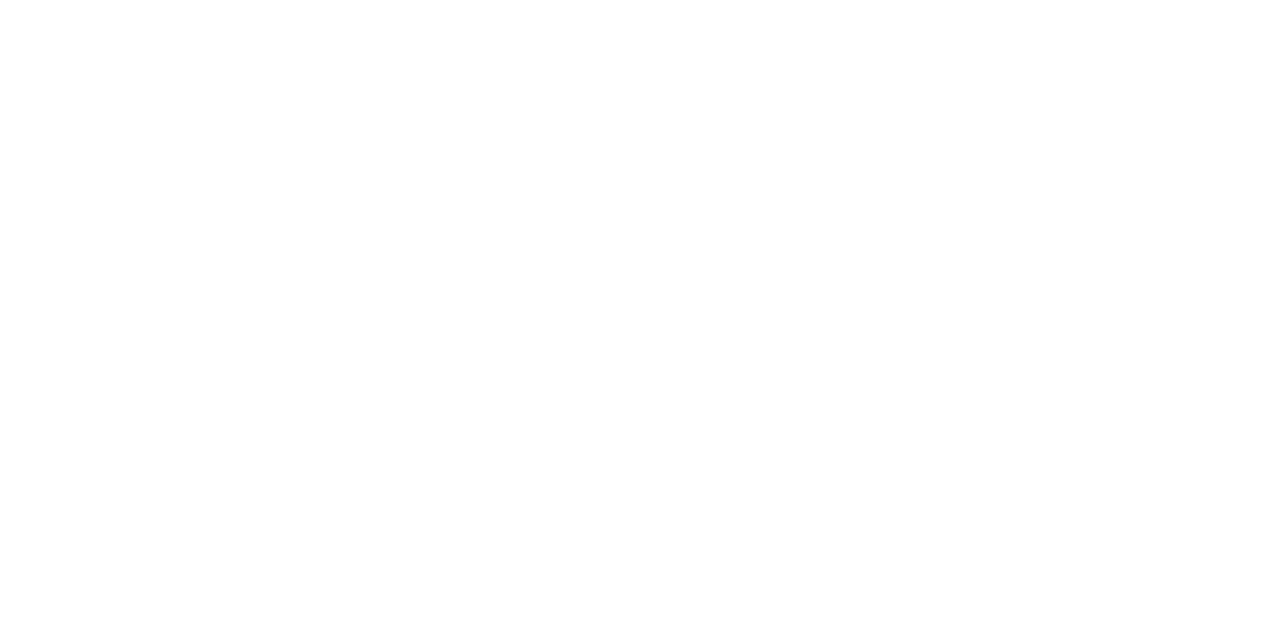
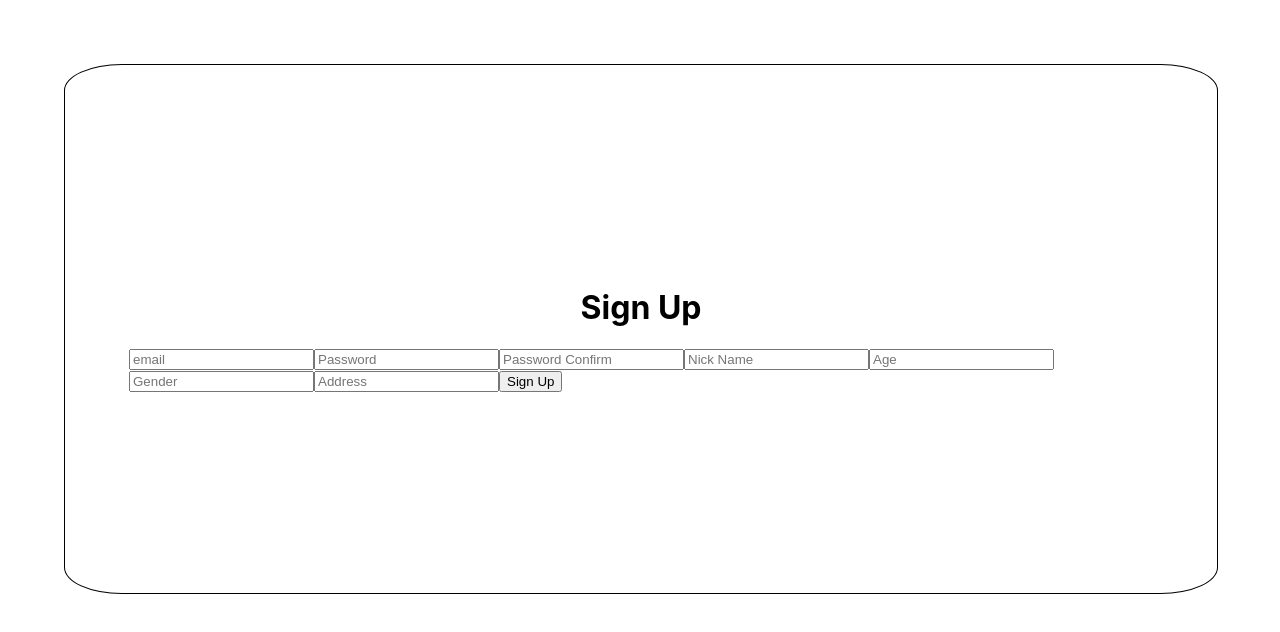
Before and after one commit to SproutFarmer/SproutFarmer, a React (Create React App) app in the folder FE/front/: page /user/signUp in a window 1280 px wide. Before the commit this address had no page. Shown: the top 632 px of the page. Built offline with nearby package versions, Linux system fonts and the light colour scheme.

Commit message:
[FE]feat: 회원가입 기본 형태 구현

```diff
--- a/FE/front/package.json
+++ b/FE/front/package.json
@@ -10,6 +10,7 @@
     "@types/node": "^17.0.45",
     "@types/react": "^18.3.6",
     "@types/react-dom": "^18.3.0",
+    "axios": "^1.7.7",
     "react": "^18.3.1",
     "react-dom": "^18.3.1",
     "react-router-dom": "^6.26.2",
--- a/FE/front/src/App.tsx
+++ b/FE/front/src/App.tsx
@@ -1,17 +1,23 @@
 import React from "react";
 import { BrowserRouter as Router, Route, Routes } from "react-router-dom";
 import Test from "./pages/test";
+import SignUp from "./pages/user/signUp";
 
 function Main() {
-  return <div>메인페이지</div>;
+  return (
+    <div>
+      <h1>main page</h1>
+    </div>
+  );
 }
 
 function App() {
   return (
     <Router>
       <Routes>
-        <Route path='/' element={<Main/>}/>
+        <Route path="/" element={<Main />} />
         <Route path="/test" element={<Test />} />
+        <Route path="/user/signUp" element={<SignUp />} />
       </Routes>
     </Router>
   );
--- /dev/null
+++ b/FE/front/src/pages/user/signUp.tsx
@@ -0,0 +1,104 @@
+import { useState } from "react";
+import { useNavigate } from "react-router-dom";
+
+function SignUp() {
+  // 회원가입을 위한 상태 변수
+  const [email, setEmail] = useState("");
+  const [password, setPassword] = useState("");
+  const [passwordConfirm, setPasswordConfirm] = useState("");
+  const [nickName, setNickName] = useState("");
+  const [age, setAge] = useState("");
+  const [gender, setGender] = useState("");
+  const [address, setAddress] = useState("");
+
+  const navigate = useNavigate();
+
+  // 회원가입 api 핸들러
+  const handleSignUp = (event: { preventDefault: () => void; }) => {
+    event.preventDefault();
+    if (password !== passwordConfirm) {
+      alert("Passwords do not match!");
+      return;
+    }
+
+    // API 요청을 위한 데이터
+    const signUpData = {
+      email,
+      password,
+      nickName,
+      age,
+      gender,
+      address
+    };
+
+    // 회원가입 API 호출 (여기서는 예시로 콘솔에 출력)
+    console.log("회원가입 데이터:", signUpData);
+
+    // 회원가입 후 페이지 이동
+    navigate("/login");
+  };
+
+  return (
+    <div style={{
+      display: 'flex',
+      flexDirection: 'column',
+      alignItems: 'center',
+      justifyContent: 'center',
+      borderRadius: '5%',
+      padding: '5%',
+      margin: '5%',
+      width: '80vw',
+      height: '50vh',
+      border: '1px solid black'
+    }}>
+      <h1>Sign Up</h1>
+      <form onSubmit={handleSignUp}>
+        <input
+          type="email"
+          placeholder="email"
+          value={email}
+          onChange={(e) => setEmail(e.target.value)}
+        />
+        <input
+          type="password"
+          placeholder="Password"
+          value={password}
+          onChange={(e) => setPassword(e.target.value)}
+        />
+        <input
+          type="password"
+          placeholder="Password Confirm"
+          value={passwordConfirm}
+          onChange={(e) => setPasswordConfirm(e.target.value)}
+        />
+        <input
+          type="text"
+          placeholder="Nick Name"
+          value={nickName}
+          onChange={(e) => setNickName(e.target.value)}
+        />
+        <input
+          type="number"
+          placeholder="Age"
+          value={age}
+          onChange={(e) => setAge(e.target.value)}
+        />
+        <input
+          type="text"
+          placeholder="Gender"
+          value={gender}
+          onChange={(e) => setGender(e.target.value)}
+        />
+        <input
+          type="text"
+          placeholder="Address"
+          value={address}
+          onChange={(e) => setAddress(e.target.value)}
+        />
+        <input type="submit" value="Sign Up" />
+      </form>
+    </div>
+  );
+}
+
+export default SignUp;
```
Also changed, not shown: 1 other file (tests, documents, lock files or other folders).
